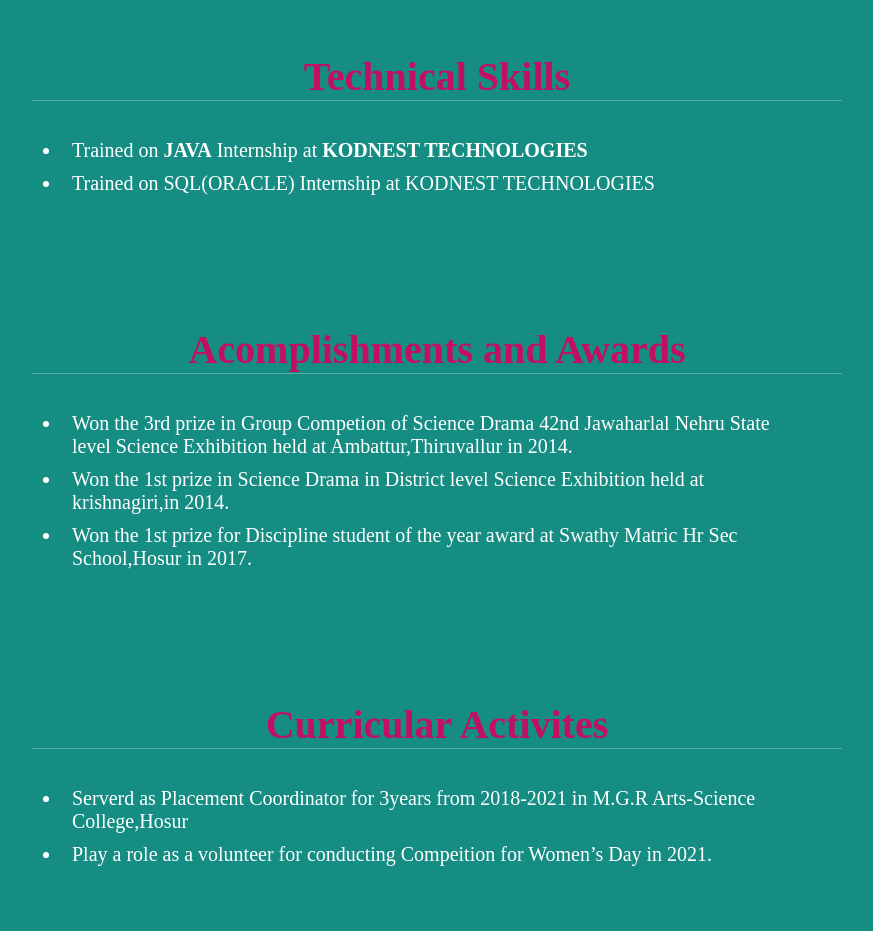
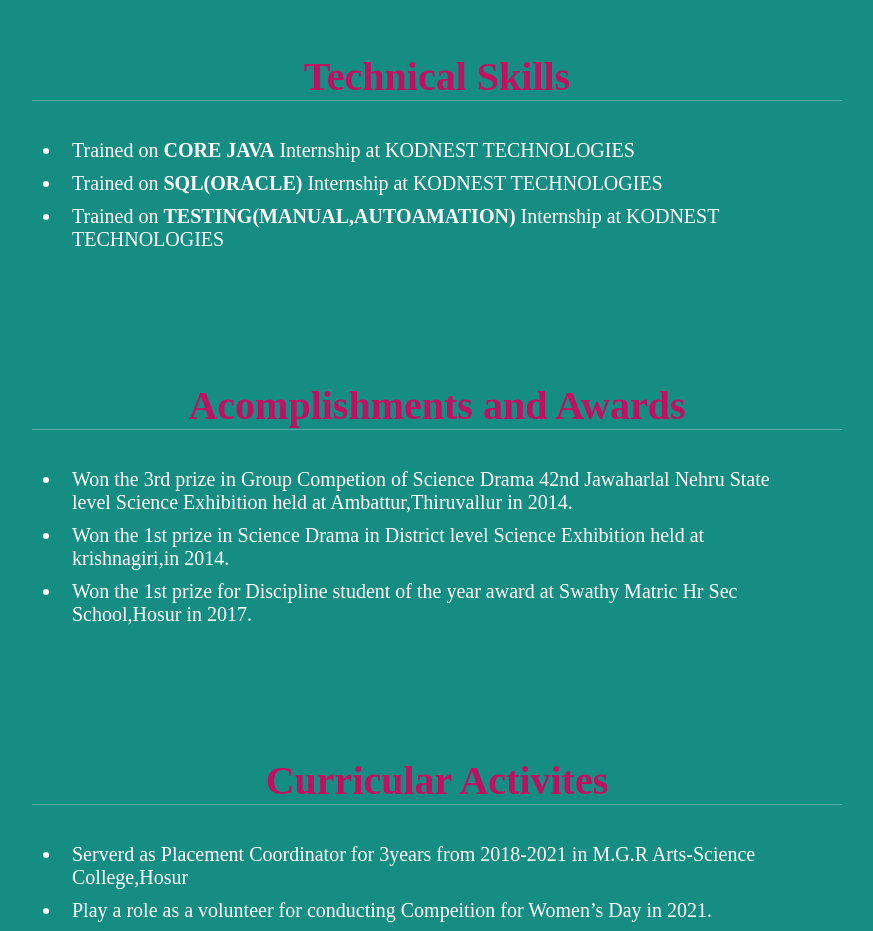
Before and after one commit to Siri1805/sirisha.github.io, a plain HTML site: page index.html in a window 1280 px wide. Shown: the part 870-1801 px from the top of the page, without its empty margins (378-1251 px from the left). Drawn offline with Linux system fonts and the light colour scheme.

Commit message:
Add files via upload

```diff
--- a/index.html
+++ b/index.html
@@ -72,8 +72,9 @@
     <h1 class="head"><span>Technical Skills</span></h1><br><br><br>
     <div>
     <ul id="lis">
-        <li>Trained on <b>JAVA</b> Internship at <b>KODNEST TECHNOLOGIES</b></li>
-        <li>Trained on SQL(ORACLE) Internship at KODNEST TECHNOLOGIES</li>
+        <li>Trained on <b>CORE JAVA</b> Internship at KODNEST TECHNOLOGIES</li>
+        <li>Trained on <b>SQL(ORACLE)</b> Internship at KODNEST TECHNOLOGIES</li>
+        <li>Trained on <b>TESTING(MANUAL,AUTOAMATION)</b> Internship at KODNEST TECHNOLOGIES</li>
    </ul>
 </div>
 </section>
```
